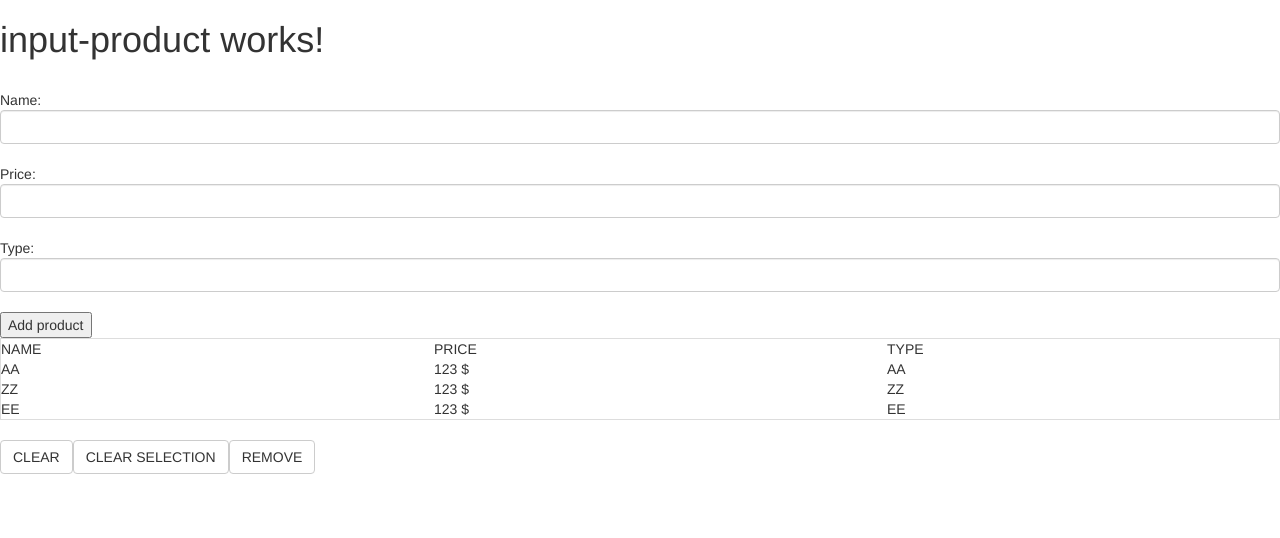
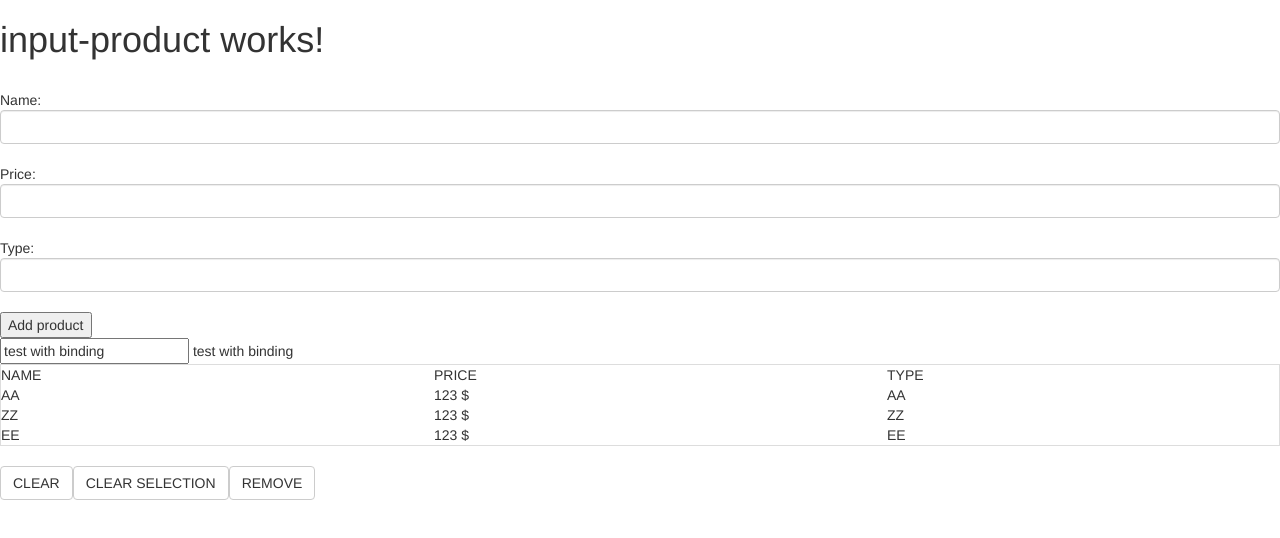
Before and after one commit to junglemove/angular-jour2, an Angular app: page / in a window 1280 px wide. Shown: the top 538 px of the page. Built offline with nearby package versions, Linux system fonts and the light colour scheme.

Commit message:
Exo1: binding exemple with NgModel

```diff
--- a/src/app/input-store/input-store.component.html
+++ b/src/app/input-store/input-store.component.html
@@ -1,6 +1,9 @@
 <app-input-product (onSubmit)="onAddProduct($event)">
 </app-input-product>
-
+<div>
+	<input [(ngModel)]="bindTest">
+	{{ bindTest }}
+</div>
 <table class="table table-bordered table-hover">
 	<tr class="warning">
 		<td>NAME</td>
--- a/src/app/input-store/input-store.component.ts
+++ b/src/app/input-store/input-store.component.ts
@@ -7,6 +7,8 @@ import { Product, IProduct } from '../data/product';
   styleUrls: ['./input-store.component.css']
 })
 export class InputStoreComponent implements OnInit {
+
+  public bindTest = "test with binding";
 
   public products:Product[] = [
     new Product("AA",123,"AA"),
```
